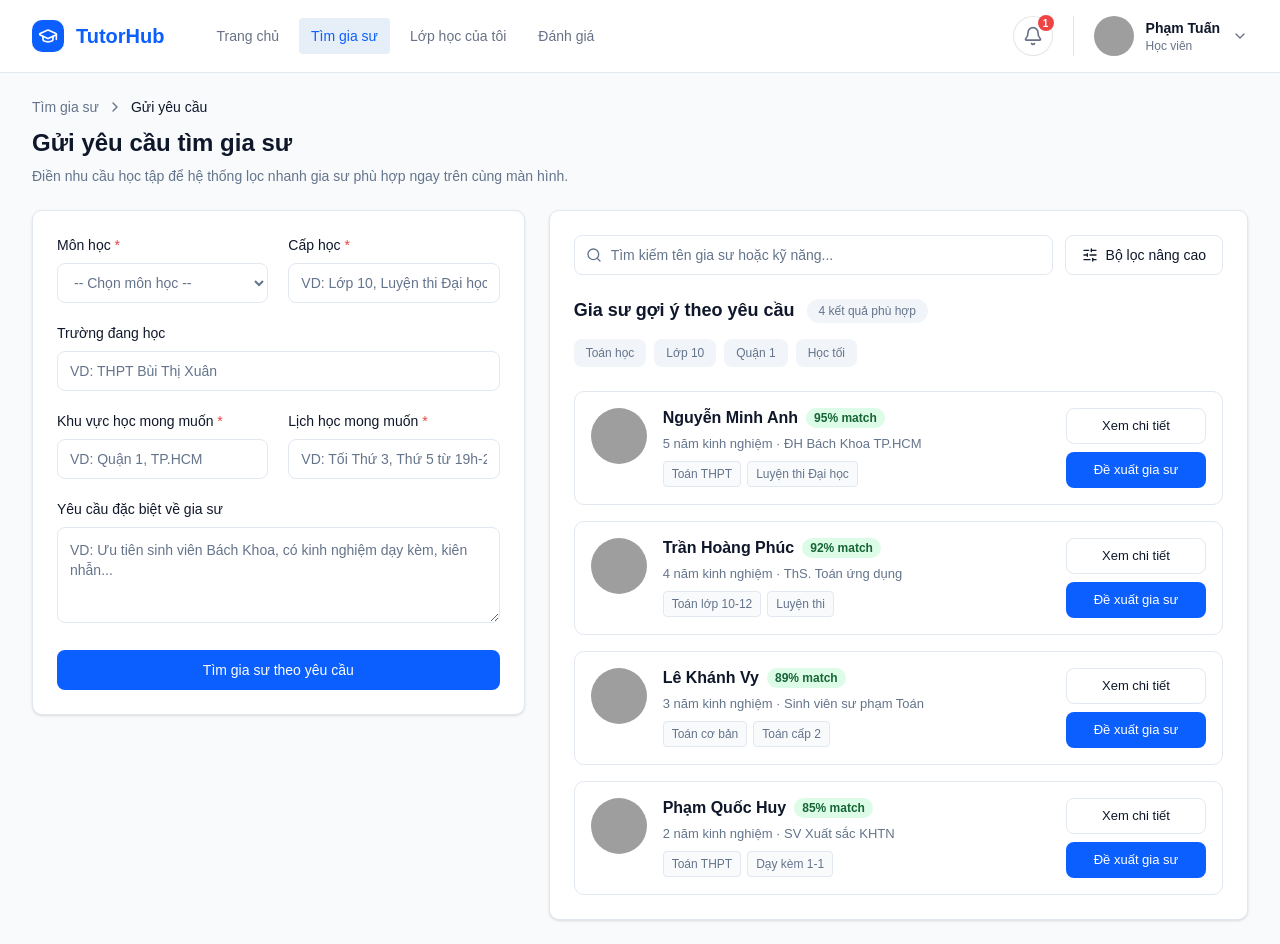
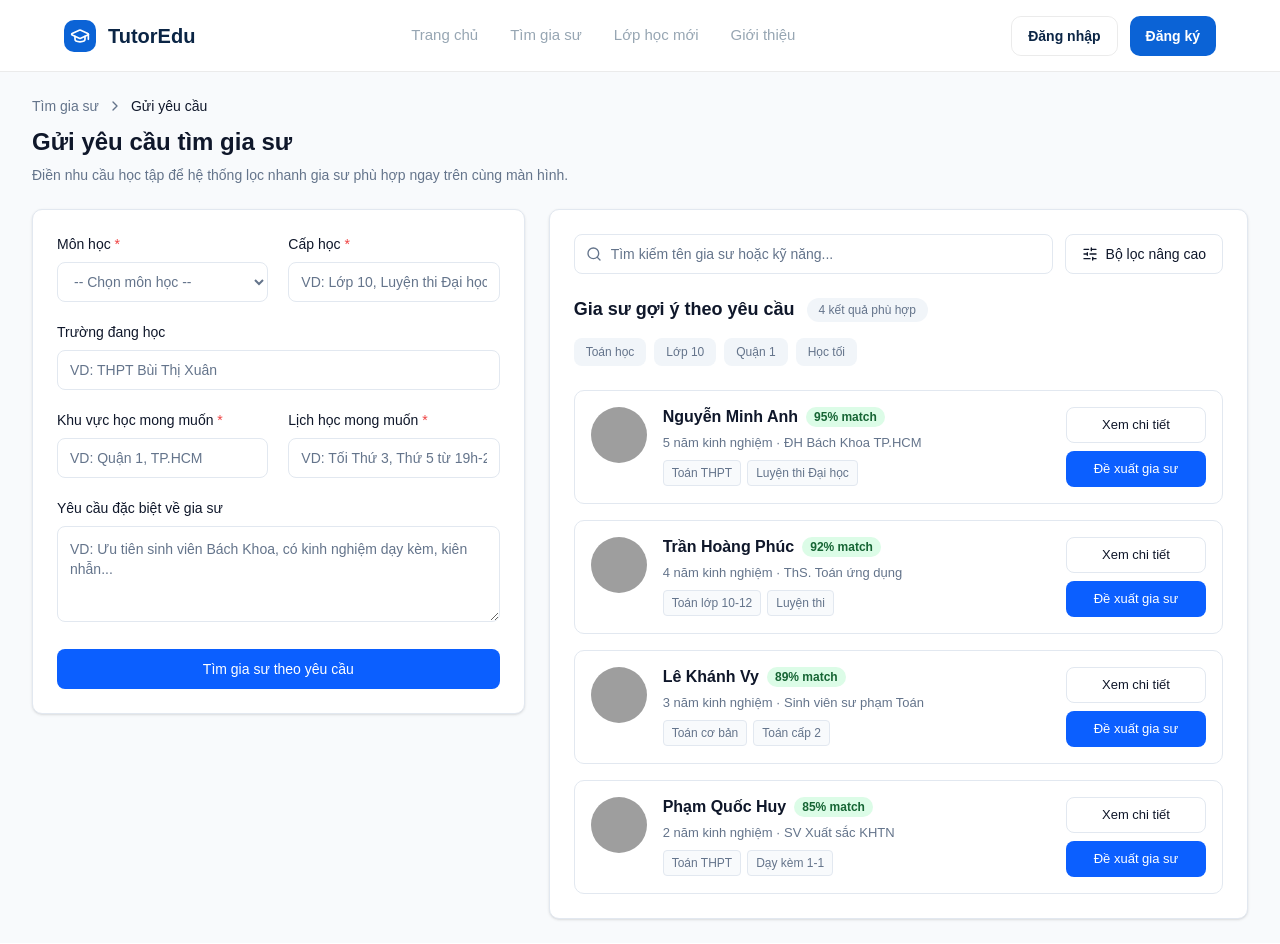
Before and after one commit to WilliamsHugh/TutorManagerProject, a Next.js app in the folder frontend/: page /student/tutor-finding-request in a window 1280 px wide. Built offline with nearby package versions, Linux system fonts and the light colour scheme; grey boxes are pictures that could not be loaded.

Commit message:
feat: configuration the header in student route

```diff
--- a/frontend/app/layout.tsx
+++ b/frontend/app/layout.tsx
@@ -1,4 +1,5 @@
 import type { Metadata } from "next";
+import ClientLayOut from "@/components/ClientLayOut";
 import "./globals.css";
 
 export const metadata: Metadata = {
@@ -14,7 +15,9 @@ export default function RootLayout({
 }>) {
   return (
     <html lang="vi" className="h-full antialiased font-sans">
-      <body className="min-h-full flex flex-col">{children}</body>
+      <body>
+        <ClientLayOut>{children}</ClientLayOut>
+      </body>
     </html>
   );
 }
--- a/frontend/app/student/tutor-finding-request/page.tsx
+++ b/frontend/app/student/tutor-finding-request/page.tsx
@@ -6,7 +6,6 @@ import type { FormEvent } from "react";
 import { TutorRequestForm } from "./components/TutorRequestForm";
 import { TutorRequestPageHeader } from "./components/TutorRequestPageHeader";
 import { TutorSuggestionsPanel } from "./components/TutorSuggestionsPanel";
-import { StudentTutorTopbar } from "./components/StudentTutorTopbar";
 import { tutors } from "./data";
 
 export default function StudentTutorRequestPage() {
@@ -55,8 +54,6 @@ export default function StudentTutorRequestPage() {
       className="min-h-screen bg-[#f8fafc] text-[#0f172a]"
       style={{ fontFamily: "var(--font-family-body)" }}
     >
-      <StudentTutorTopbar />
-
       <main className="mx-auto w-full max-w-[1328px] px-4 py-6 sm:px-6 lg:px-8">
         <TutorRequestPageHeader />
 
--- /dev/null
+++ b/frontend/app/student/tutor-finding/page.tsx
@@ -0,0 +1,9 @@
+
+
+export default function TutorFinding(){
+    return(
+        <>
+        <h1> TutorFinding</h1>
+        </>
+    )
+}
--- /dev/null
+++ b/frontend/components/ClientLayOut.tsx
@@ -0,0 +1,19 @@
+"use client";
+
+import { usePathname } from "next/navigation";
+import Header from "@/components/Header";
+
+export default function ClientLayout({
+  children,
+}: {
+  children: React.ReactNode;
+}) {
+  const pathname = usePathname();
+
+  return (
+    <>
+      {pathname.includes("/student") && <Header />}
+      {children}
+    </>
+  );
+}
```
Also changed, not shown: frontend/app/staff/request-management/create-class/page.tsx (renamed from frontend/app/staff/requestmanagement/create-class/page.tsx), frontend/app/staff/request-management/page.tsx (renamed from frontend/app/staff/requestmanagement/page.tsx).
